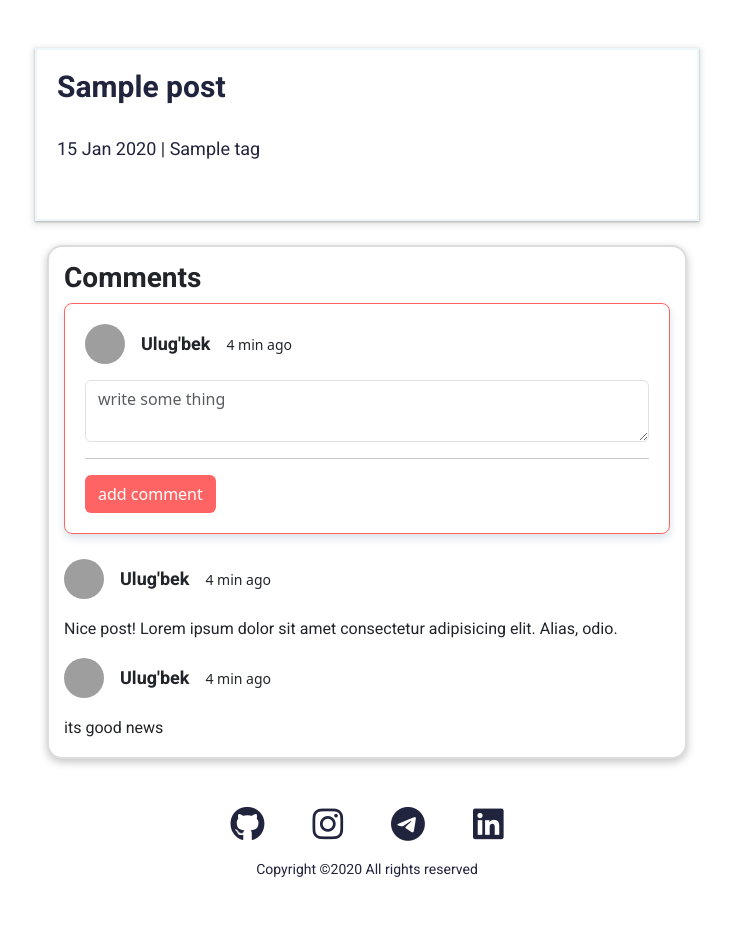
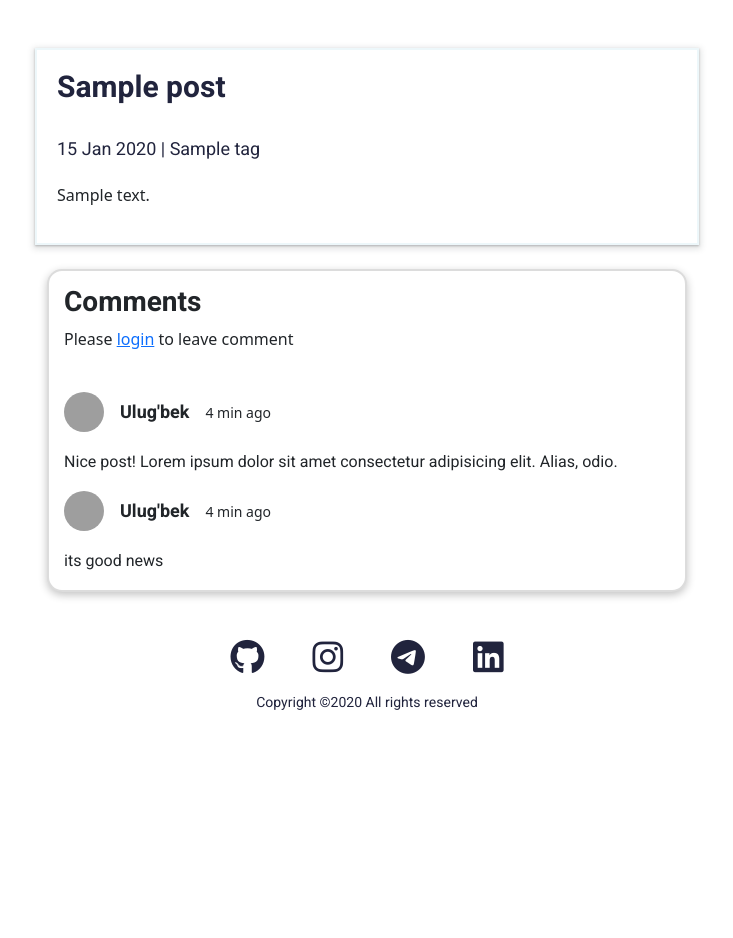
Before and after one commit to abdum0min/myportfolio, a Django app: page /blog/blog/1 in a window 1280 px wide. Shown: the part 144-1082 px from the top of the page, without its empty margins (273-1006 px from the left). After the commit the page ends 854 px from the top, so only its background shows below. Run offline with Django 5.2, Linux system fonts and the light colour scheme; tables that the repository leaves empty hold one stand-in row (values such as "Sample post"); some libraries are stand-ins or nearby versions; grey boxes are pictures that could not be loaded.

Commit message:
comments added

```diff
--- /dev/null
+++ b/blog/forms.py
@@ -0,0 +1,7 @@
+from django import forms
+from .models import Comment
+
+class CommentForm(forms.ModelForm):
+    class Meta:
+        model = Comment
+        fields = ['content']
--- a/blog/models.py
+++ b/blog/models.py
@@ -1,12 +1,12 @@
 from django.db import models
-# from ckeditor.fields import RichTextField
+from ckeditor.fields import RichTextField
 from tags.models import Tag
-
+from users.models import CustomUser
 # Create your models here.
 
 class Post(models.Model):
     title = models.CharField(max_length=100)
-    # content = RichTextField()
+    content = RichTextField()
     tags = models.ManyToManyField('tags.Tag',related_name='Posts')
     created_at = models.DateTimeField(auto_now_add=True)
 
@@ -15,8 +15,12 @@ class Post(models.Model):
         verbose_name = 'Post'
         verbose_name_plural = 'Posts'
 
+    def __str__(self):
+        return self.title
+
 class Comment(models.Model):
-    blog = models.ForeignKey(Post,related_name='comments',on_delete=models.CASCADE)
+    blog = models.ForeignKey(Post, related_name='comments',on_delete=models.CASCADE)
+    user = models.ForeignKey(CustomUser, on_delete=models.CASCADE)
     content = models.TextField()
     created_at = models.DateTimeField(auto_now_add=True)
 
--- a/blog/views.py
+++ b/blog/views.py
@@ -1,6 +1,8 @@
-from django.shortcuts import render
-from  .models import Post,Tag,Comment
+from django.shortcuts import redirect
+from  .models import Post
 from django.views.generic import ListView,DetailView
+from .forms import CommentForm
+from django.views.generic.edit import FormMixin
 # Create your views here.
 
 class PostListView(ListView):
@@ -9,7 +11,30 @@ class PostListView(ListView):
     context_object_name = 'posts'
     paginate_by = 5
 
-class PostDetailView(DetailView):
+class PostDetailView(DetailView, FormMixin):
     model = Post
     template_name = 'main/blog_detail.html'
     context_object_name = 'post'
+    form_class = CommentForm
+
+    def get_context_data(self, **kwargs):
+        context =  super().get_context_data(**kwargs)
+        context['comments'] = self.object.comments.all()
+        context['form'] = self.get_form()
+        return context
+
+    def post(self, request, *args, **kwargs):
+        if not request.user.is_authenticated:
+            return redirect('login')
+
+        self.object = self.get_object()
+        form = CommentForm(request.POST)
+
+        if form.is_valid():
+            comment = form.save(commit=False)
+            comment.blog = self.object
+            comment.user = request.user
+            comment.save()
+            return redirect('blog',pk=self.object.pk)
+
+        return self.render_to_response(self.get_context_data(form=form))
--- a/requirements.txt
+++ b/requirements.txt
@@ -1,6 +1,9 @@
 asgiref==3.8.1
+crispy-bootstrap5==2024.10
 Django==5.1.5
 django-ckeditor==6.7.2
+django-crispy-forms==2.3
 django-js-asset==3.0.1
+pillow==11.1.0
 sqlparse==0.5.3
 tzdata==2025.1
--- a/templates/main/blog_detail.html
+++ b/templates/main/blog_detail.html
@@ -31,16 +31,24 @@
           <div class="comments_box">
             <div class="comment_box">
               <h4 class="comment_h4 fw-bold mb-2">Comments</h4>
-              <form class="comment_form" action="">
-                <div class="d-flex gap-3 align-items-center mb-3">
-                  <img style=" width: 40px;height: 40px;border-radius: 100%;" src="https://cdn.pixabay.com/photo/2015/10/05/22/37/blank-profile-picture-973460_1280.png" alt="">
-                  <p class="comment_user m-0">Ulug'bek</p>
-                  <p class="m-0" style="font-size: 14px;font-weight: 300;">4 min ago</p>
-                </div>
-                <textarea class="form-control mb-3" name="comment" id="comment" placeholder="write some thing"></textarea>
-                <hr>
-                <button style="background:#FF6464; color: white;" class="btn ">add comment</button>
-              </form>
+              {% if user.is_authenticated %}
+                <form method='post' class="comment_form">
+                  {% csrf_token %}
+                  <div class="d-flex gap-3 align-items-center mb-3 ">
+                    {% if user.profile_image %}
+                      <img src="{{ user.profile_image.url }}" class="rounded-circle" width="50" height="50" alt="">
+                    {% else %}
+                      <img src="https://cdn.pixabay.com/photo/2015/10/05/22/37/blank-profile-picture-973460_1280.png"     class="rounded-circle" width="50" height="50" alt="">
+                    {% endif %}
+                    <p class="comment_user m-0">{{user.first_name}} {{user.last_name}}</p>
+                  </div>
+                  <textarea class="form-control mb-3" name="content" id="comment" placeholder="write some thing"></textarea>
+                  <hr>
+                  <button style="background:#FF6464; color: white;" class="btn ">add comment</button>
+                </form>
+              {% else %}
+                <p>Please <a href="{% url 'login' %}">login</a> to leave comment</p>
+              {% endif %}
             </div>
             <div class="comment">
               <div class="d-flex gap-3 align-items-center mb-3">
--- a/works/models.py
+++ b/works/models.py
@@ -1,11 +1,11 @@
 from django.db import models
 from tags.models import  Tag
-
+from ckeditor.fields import RichTextField
 # Create your models here.
 
 class Work(models.Model):
     title = models.CharField(max_length=255)
-    # description = RichTextField()
+    description = RichTextField()
     tags = models.ManyToManyField('tags.Tag',related_name='Works')
     image = models.ImageField(upload_to='works/',blank=True)
     created_at = models.DateTimeField(auto_now_add=True)
```
Also changed, not shown: templates/main/home.html (+8 -0 lines), blog/migrations/0001_initial.py, media/profile_images/card-img_2ahyBFb.jpg (added).
